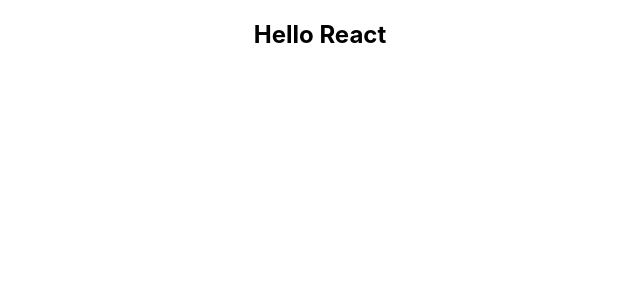
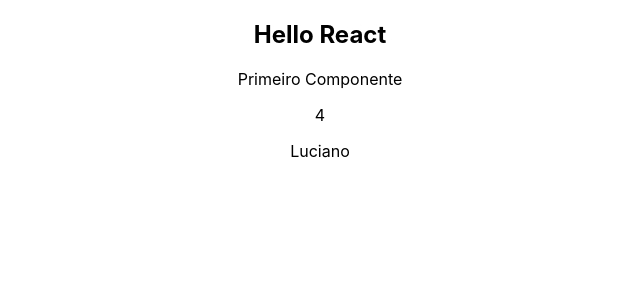
Before and after one commit to lucianobrsts/cursoreact, a React (Create React App) app: page / in a window 1280 px wide. Shown: the top 300 px of the page, without its empty margins (320-960 px from the left). Built offline with nearby package versions, Linux system fonts and the light colour scheme.

Commit message:
Entendendo os componentes

```diff
--- a/src/App.js
+++ b/src/App.js
@@ -1,9 +1,11 @@
 import './App.css';
+import FirstComponent from './components/FirstComponent';
 
 function App() {
   return (
     <div className="App">
       <h2>Hello React</h2>
+      <FirstComponent />
     </div>
   );
 }
--- /dev/null
+++ b/src/components/FirstComponent.js
@@ -0,0 +1,17 @@
+
+function FirstComponent() {
+
+    // Algum comentário
+    const name = "Luciano"
+
+    return (
+        <div className="firstComponent">
+            {/* Comentário no JSX */}
+            <p>Primeiro Componente</p>
+            {2 + 2}
+            <p>{name}</p>
+        </div>
+    )
+}
+
+export default FirstComponent
```
